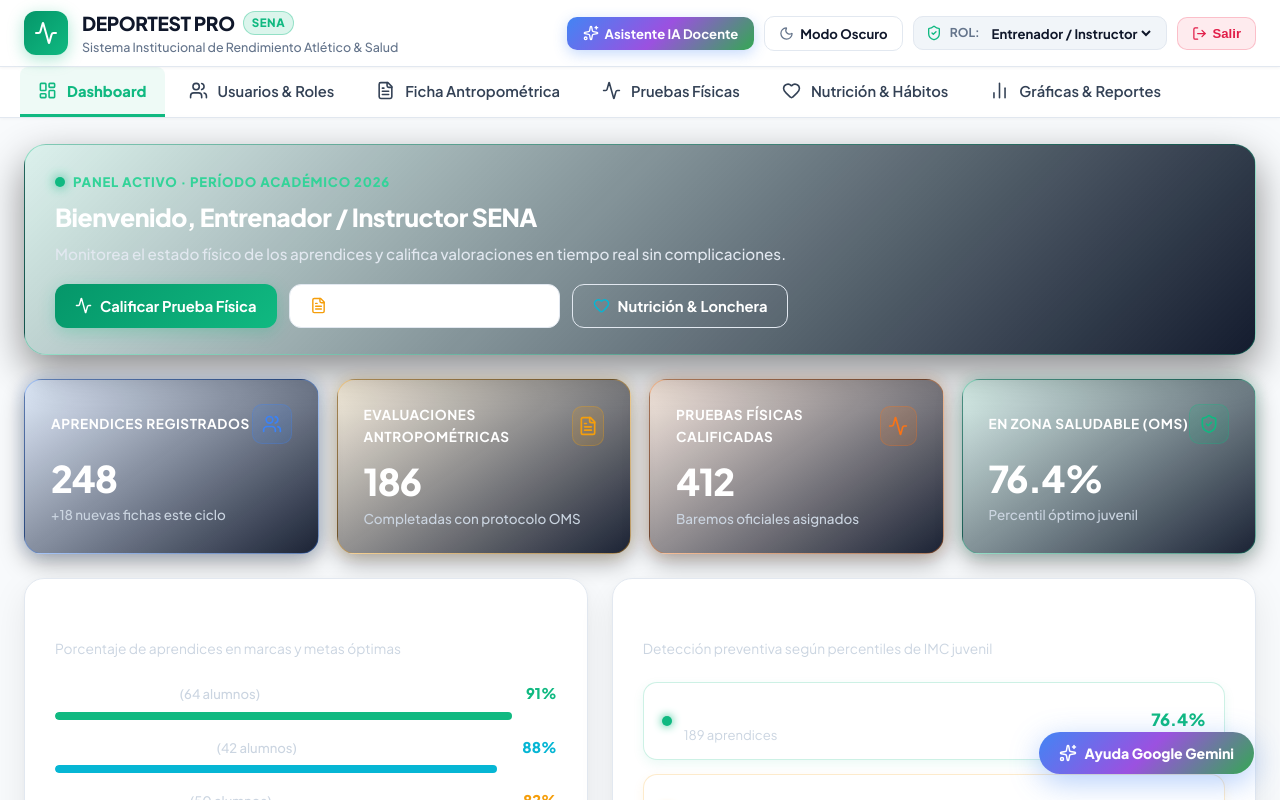
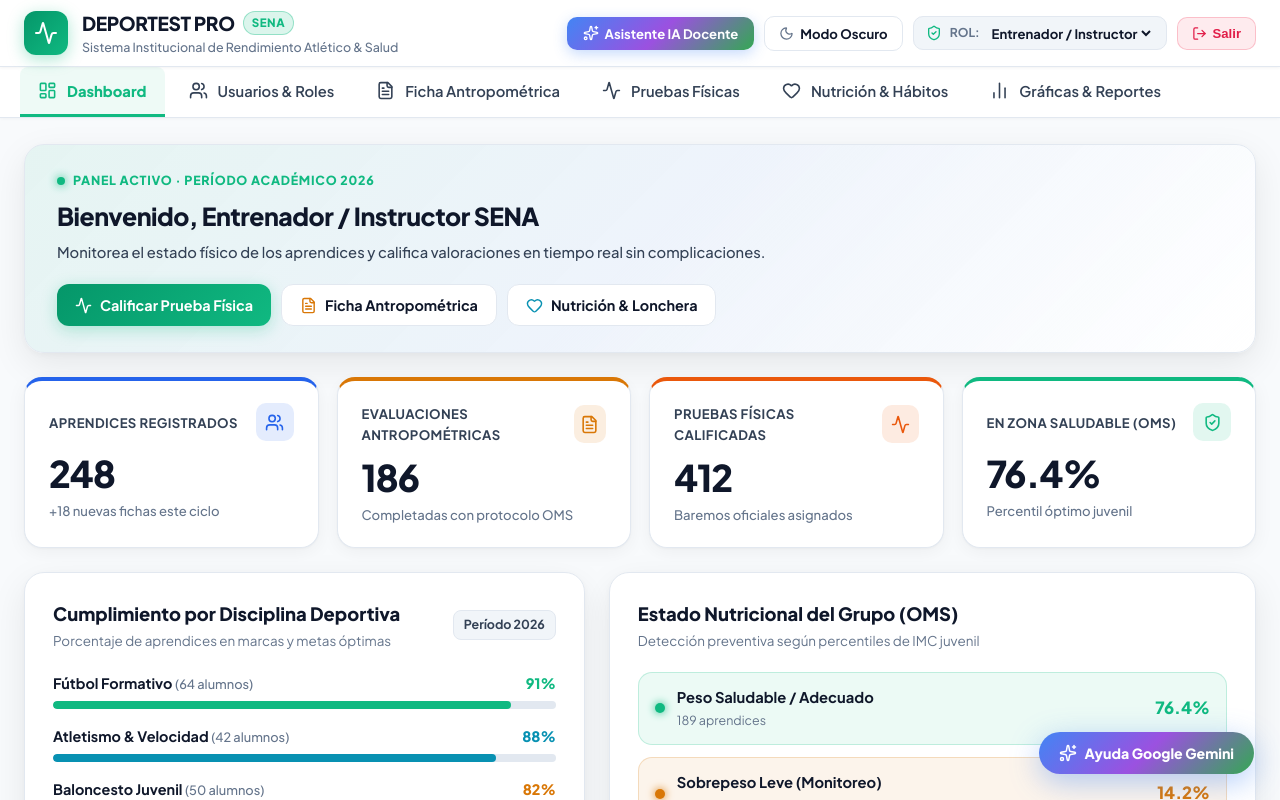
Before and after one commit to walterpinto00/Deportest, a React (Vite) app: page / in a window 1280 px wide. Both pictures are taken after a click on the button "Rol Entrenador". Shown: the top 800 px of the page. Built offline with nearby package versions, Linux system fonts and the light colour scheme; no server answers; the HTML template or start-up script is replaced by a standard one.

Commit message:
fix: corregir contraste de encabezados y botones con texto invisible en Dashboard y Nutricion

```diff
--- a/src/components/tabs/TabDashboard.tsx
+++ b/src/components/tabs/TabDashboard.tsx
@@ -1,6 +1,7 @@
 // ─────────────────────────────────────────────────────────────
 // TabDashboard.tsx — Centro de Mando Atlético & Acciones Rápidas
-// Colores vivos, alta legibilidad, accesos directos y datos pedagógicos claros
+// Diseñado para Docentes: Limpio, Ultra Legible, Sin Textos Invisibles
+// Compatible 100% con Modo Claro Institucional y Modo Oscuro
 // ─────────────────────────────────────────────────────────────
 import React from "react";
 import {
@@ -9,6 +10,10 @@ import {
   FileText,
   ShieldCheck,
   Heart,
+  TrendingUp,
+  CheckCircle2,
+  Calendar,
+  Award,
 } from "lucide-react";
 import { motion, Variants } from "framer-motion";
 
@@ -21,13 +26,13 @@ export function TabDashboard({ onNavigate }: TabDashboardProps) {
     hidden: { opacity: 0 },
     show: {
       opacity: 1,
-      transition: { staggerChildren: 0.06 },
+      transition: { staggerChildren: 0.05 },
     },
   };
 
   const itemVariants: Variants = {
-    hidden: { opacity: 0, y: 10 },
-    show: { opacity: 1, y: 0, transition: { duration: 0.3, ease: "easeOut" } },
+    hidden: { opacity: 0, y: 8 },
+    show: { opacity: 1, y: 0, transition: { duration: 0.25, ease: "easeOut" } },
   };
 
   return (
@@ -38,43 +43,75 @@ export function TabDashboard({ onNavigate }: TabDashboardProps) {
       animate="show"
       style={{ display: "flex", flexDirection: "column", gap: 24 }}
     >
-      {/* ── BANNER HERO DE ACCIONES RÁPIDAS (Lo que un profesor necesita hacer en 1 clic) ── */}
+      {/* ── 1. BANNER HERO LIMPIO Y CLARO (Acciones Rápidas para el Docente) ── */}
       <div
         className="glass-elevated"
         style={{
-          padding: "26px 30px",
-          borderRadius: 22,
-          background: "linear-gradient(135deg, rgba(16, 185, 129, 0.12) 0%, rgba(15, 23, 42, 0.98) 100%)",
-          border: "1px solid rgba(16, 185, 129, 0.35)",
-          boxShadow: "0 16px 40px rgba(0, 0, 0, 0.45)",
+          padding: "26px 32px",
+          borderRadius: 20,
+          background: "linear-gradient(135deg, rgba(16, 185, 129, 0.08) 0%, rgba(59, 130, 246, 0.05) 50%, var(--color-bg-surface) 100%)",
+          border: "1px solid var(--color-border)",
+          boxShadow: "var(--shadow-elevated)",
           display: "flex",
           justifyContent: "space-between",
           alignItems: "center",
           flexWrap: "wrap",
-          gap: 18,
+          gap: 20,
         }}
       >
         <div>
           <div style={{ display: "flex", alignItems: "center", gap: 8, marginBottom: 6 }}>
-            <span style={{ width: 10, height: 10, borderRadius: "50%", background: "#10b981", boxShadow: "0 0 12px #10b981" }} />
-            <span style={{ fontSize: "0.82rem", color: "#34d399", fontWeight: 800, textTransform: "uppercase", letterSpacing: "0.06em" }}>
+            <span
+              style={{
+                width: 8,
+                height: 8,
+                borderRadius: "50%",
+                background: "var(--color-green)",
+                boxShadow: "0 0 10px var(--color-green)",
+              }}
+            />
+            <span
+              style={{
+                fontSize: "0.78rem",
+                color: "var(--color-green)",
+                fontWeight: 800,
+                textTransform: "uppercase",
+                letterSpacing: "0.06em",
+              }}
+            >
               Panel Activo · Período Académico 2026
             </span>
           </div>
-          <h2 style={{ fontSize: "1.55rem", fontWeight: 800, color: "#ffffff", letterSpacing: "-0.02em" }}>
+
+          <h2
+            style={{
+              fontSize: "1.55rem",
+              fontWeight: 800,
+              color: "var(--color-text-primary)",
+              letterSpacing: "-0.02em",
+            }}
+          >
             Bienvenido, Entrenador / Instructor SENA
           </h2>
-          <p style={{ fontSize: "0.95rem", color: "#e2e8f0", marginTop: 4, fontWeight: 500 }}>
+
+          <p
+            style={{
+              fontSize: "0.92rem",
+              color: "var(--color-text-secondary)",
+              marginTop: 4,
+              fontWeight: 500,
+            }}
+          >
             Monitorea el estado físico de los aprendices y califica valoraciones en tiempo real sin complicaciones.
           </p>
         </div>
 
-        {/* Botones de acción rápida con 1 clic y letra grande */}
-        <div style={{ display: "flex", gap: 12, flexWrap: "wrap" }}>
+        {/* Botones de acción rápida con 1 clic (colores visibles y letra contrastante) */}
+        <div style={{ display: "flex", gap: 10, flexWrap: "wrap" }}>
           <button
             className="btn btn-primary"
             onClick={() => onNavigate && onNavigate("pruebas")}
-            style={{ fontSize: "0.92rem", padding: "12px 20px" }}
+            style={{ fontSize: "0.9rem", padding: "11px 18px" }}
           >
             <Activity size={17} />
             <span>Calificar Prueba Física</span>
@@ -83,24 +120,32 @@ export function TabDashboard({ onNavigate }: TabDashboardProps) {
           <button
             className="btn btn-secondary"
             onClick={() => onNavigate && onNavigate("antropometria")}
-            style={{ fontSize: "0.92rem", padding: "12px 20px", color: "#ffffff" }}
+            style={{
+              fontSize: "0.9rem",
+              padding: "11px 18px",
+              color: "var(--color-text-primary)",
+            }}
           >
-            <FileText size={17} color="#f59e0b" />
-            <span>Nueva Ficha Antropométrica</span>
+            <FileText size={17} color="#d97706" />
+            <span>Ficha Antropométrica</span>
           </button>
 
           <button
-            className="btn btn-ghost"
+            className="btn btn-secondary"
             onClick={() => onNavigate && onNavigate("ia")}
-            style={{ fontSize: "0.92rem", padding: "12px 20px", color: "#ffffff" }}
+            style={{
+              fontSize: "0.9rem",
+              padding: "11px 18px",
+              color: "var(--color-text-primary)",
+            }}
           >
-            <Heart size={17} color="#06b6d4" />
+            <Heart size={17} color="#0891b2" />
             <span>Nutrición & Lonchera</span>
           </button>
         </div>
       </div>
 
-      {/* ── 4 TARJETAS KPI DE RESUMEN CON COLORES VIVOS Y LETRA GRANDE ── */}
+      {/* ── 2. CUATRO TARJETAS KPI DE RESUMEN (Limpias, con Números Grandes y Claros) ── */}
       <div
         style={{
           display: "grid",
@@ -114,40 +159,32 @@ export function TabDashboard({ onNavigate }: TabDashboardProps) {
             valor: "248",
             nota: "+18 nuevas fichas este ciclo",
             icon: Users,
-            color: "#3b82f6", // Royal Blue
-            bg: "linear-gradient(145deg, rgba(59, 130, 246, 0.12) 0%, rgba(15, 23, 42, 0.95) 100%)",
-            border: "rgba(59, 130, 246, 0.35)",
-            glow: "rgba(59, 130, 246, 0.2)",
+            color: "#2563eb", // Azul
+            bgIcon: "rgba(37, 99, 235, 0.12)",
           },
           {
             label: "Evaluaciones Antropométricas",
             valor: "186",
             nota: "Completadas con protocolo OMS",
             icon: FileText,
-            color: "#f59e0b", // Amber Gold
-            bg: "linear-gradient(145deg, rgba(245, 158, 11, 0.12) 0%, rgba(15, 23, 42, 0.95) 100%)",
-            border: "rgba(245, 158, 11, 0.35)",
-            glow: "rgba(245, 158, 11, 0.2)",
+            color: "#d97706", // Ámbar
+            bgIcon: "rgba(217, 119, 6, 0.12)",
           },
           {
             label: "Pruebas Físicas Calificadas",
             valor: "412",
             nota: "Baremos oficiales asignados",
             icon: Activity,
-            color: "#f97316", // Athletic Orange
-            bg: "linear-gradient(145deg, rgba(249, 115, 22, 0.12) 0%, rgba(15, 23, 42, 0.95) 100%)",
-            border: "rgba(249, 115, 22, 0.35)",
-            glow: "rgba(249, 115, 22, 0.2)",
+            color: "#ea580c", // Naranja
+            bgIcon: "rgba(234, 88, 12, 0.12)",
           },
           {
             label: "En Zona Saludable (OMS)",
             valor: "76.4%",
             nota: "Percentil óptimo juvenil",
             icon: ShieldCheck,
-            color: "#10b981", // Emerald Green
-            bg: "linear-gradient(145deg, rgba(16, 185, 129, 0.12) 0%, rgba(15, 23, 42, 0.95) 100%)",
-            border: "rgba(16, 185, 129, 0.35)",
-            glow: "rgba(16, 185, 129, 0.2)",
+            color: "#10b981", // Verde SENA
+            bgIcon: "rgba(16, 185, 129, 0.12)",
           },
         ].map((kpi, i) => {
           const Icon = kpi.icon;
@@ -157,42 +194,65 @@ export function TabDashboard({ onNavigate }: TabDashboardProps) {
               variants={itemVariants}
               whileHover={{ y: -3 }}
               style={{
-                padding: "24px 26px",
+                padding: "22px 24px",
                 borderRadius: 18,
-                background: kpi.bg,
-                border: `1px solid ${kpi.border}`,
-                boxShadow: `0 8px 24px rgba(0, 0, 0, 0.35), 0 0 16px ${kpi.glow}`,
+                background: "var(--color-bg-surface)",
+                border: "1px solid var(--color-border)",
+                borderTop: `4px solid ${kpi.color}`,
+                boxShadow: "var(--shadow-card)",
                 display: "flex",
                 flexDirection: "column",
-                gap: 14,
+                gap: 12,
               }}
             >
               <div style={{ display: "flex", justifyContent: "space-between", alignItems: "center" }}>
-                <span style={{ fontSize: "0.85rem", fontWeight: 700, color: "#ffffff", textTransform: "uppercase", letterSpacing: "0.04em" }}>
+                <span
+                  style={{
+                    fontSize: "0.82rem",
+                    fontWeight: 700,
+                    color: "var(--color-text-secondary)",
+                    textTransform: "uppercase",
+                    letterSpacing: "0.03em",
+                  }}
+                >
                   {kpi.label}
                 </span>
                 <div
                   style={{
-                    width: 40,
-                    height: 40,
+                    width: 38,
+                    height: 38,
                     borderRadius: 10,
-                    background: `${kpi.color}25`,
-                    border: `1px solid ${kpi.color}45`,
+                    background: kpi.bgIcon,
                     display: "flex",
                     alignItems: "center",
                     justifyContent: "center",
                     color: kpi.color,
                   }}
                 >
-                  <Icon size={20} />
+                  <Icon size={19} />
                 </div>
               </div>
 
               <div>
-                <div style={{ fontSize: "2.3rem", fontWeight: 800, color: "#ffffff", letterSpacing: "-0.03em", lineHeight: 1.1 }}>
+                <div
+                  style={{
+                    fontSize: "2.3rem",
+                    fontWeight: 900,
+                    color: "var(--color-text-primary)",
+                    letterSpacing: "-0.03em",
+                    lineHeight: 1.1,
+                  }}
+                >
                   {kpi.valor}
                 </div>
-                <div style={{ fontSize: "0.84rem", color: "#cbd5e1", marginTop: 6, fontWeight: 500 }}>
+                <div
+                  style={{
+                    fontSize: "0.82rem",
+                    color: "var(--color-text-muted)",
+                    marginTop: 6,
+                    fontWeight: 500,
+                  }}
+                >
                   {kpi.nota}
                 </div>
               </div>
@@ -201,46 +261,56 @@ export function TabDashboard({ onNavigate }: TabDashboardProps) {
         })}
       </div>
 
-      {/* ── RENDIMIENTO POR DISCIPLINA & SEMÁFORO OMS ── */}
-      <div style={{ display: "grid", gridTemplateColumns: "1.4fr 1.6fr", gap: 24 }}>
+      {/* ── 3. RENDIMIENTO POR DISCIPLINA & ESTADO NUTRICIONAL OMS ── */}
+      <div style={{ display: "grid", gridTemplateColumns: "1.3fr 1.5fr", gap: 24 }}>
         {/* Rendimiento por Deporte */}
         <motion.div
           variants={itemVariants}
           className="glass-elevated"
-          style={{ padding: "26px 30px", borderRadius: 20 }}
+          style={{ padding: "26px 28px", borderRadius: 20 }}
         >
-          <div style={{ display: "flex", justifyContent: "space-between", alignItems: "center", marginBottom: 22 }}>
+          <div style={{ display: "flex", justifyContent: "space-between", alignItems: "center", marginBottom: 20 }}>
             <div>
-              <h3 style={{ fontSize: "1.2rem", fontWeight: 800, color: "#ffffff" }}>
+              <h3 style={{ fontSize: "1.15rem", fontWeight: 800, color: "var(--color-text-primary)" }}>
                 Cumplimiento por Disciplina Deportiva
               </h3>
-              <p style={{ fontSize: "0.86rem", color: "#cbd5e1", marginTop: 2 }}>
+              <p style={{ fontSize: "0.84rem", color: "var(--color-text-muted)", marginTop: 2 }}>
                 Porcentaje de aprendices en marcas y metas óptimas
               </p>
             </div>
-            <span style={{ fontSize: "0.8rem", padding: "4px 10px", borderRadius: 8, background: "rgba(255, 255, 255, 0.08)", color: "#ffffff", fontWeight: 700 }}>
-              Período Actual
+            <span
+              style={{
+                fontSize: "0.78rem",
+                padding: "4px 10px",
+                borderRadius: 8,
+                background: "var(--color-bg-card)",
+                color: "var(--color-text-secondary)",
+                fontWeight: 700,
+                border: "1px solid var(--color-border)",
+              }}
+            >
+              Período 2026
             </span>
           </div>
 
           <div style={{ display: "flex", flexDirection: "column", gap: 16 }}>
             {[
               { dep: "Fútbol Formativo", pct: 91, count: "64 alumnos", color: "#10b981" },
-              { dep: "Atletismo & Velocidad", pct: 88, count: "42 alumnos", color: "#06b6d4" },
-              { dep: "Baloncesto Juvenil", pct: 82, count: "50 alumnos", color: "#f59e0b" },
-              { dep: "Voleibol Escolar", pct: 79, count: "48 alumnos", color: "#8b5cf6" },
-              { dep: "Acondicionamiento General", pct: 85, count: "44 alumnos", color: "#34d399" },
+              { dep: "Atletismo & Velocidad", pct: 88, count: "42 alumnos", color: "#0891b2" },
+              { dep: "Baloncesto Juvenil", pct: 82, count: "50 alumnos", color: "#d97706" },
+              { dep: "Voleibol Escolar", pct: 79, count: "48 alumnos", color: "#7c3aed" },
+              { dep: "Acondicionamiento General", pct: 85, count: "44 alumnos", color: "#059669" },
             ].map((d, i) => (
               <div key={i}>
-                <div style={{ display: "flex", justifyContent: "space-between", fontSize: "0.92rem", marginBottom: 6 }}>
-                  <span style={{ fontWeight: 700, color: "#ffffff" }}>
-                    {d.dep} <span style={{ color: "#cbd5e1", fontSize: "0.82rem", fontWeight: 500 }}>({d.count})</span>
+                <div style={{ display: "flex", justifyContent: "space-between", fontSize: "0.9rem", marginBottom: 6 }}>
+                  <span style={{ fontWeight: 700, color: "var(--color-text-primary)" }}>
+                    {d.dep} <span style={{ color: "var(--color-text-muted)", fontSize: "0.8rem", fontWeight: 500 }}>({d.count})</span>
                   </span>
                   <span style={{ fontWeight: 800, color: d.color }}>
                     {d.pct}%
                   </span>
                 </div>
-                <div style={{ height: 8, borderRadius: 99, background: "rgba(255, 255, 255, 0.08)", overflow: "hidden" }}>
+                <div style={{ height: 8, borderRadius: 99, background: "var(--color-border)", overflow: "hidden" }}>
                   <div style={{ width: `${d.pct}%`, height: "100%", background: d.color, borderRadius: 99 }} />
                 </div>
               </div>
@@ -252,42 +322,46 @@ export function TabDashboard({ onNavigate }: TabDashboardProps) {
         <motion.div
           variants={itemVariants}
           className="glass-elevated"
-          style={{ padding: "26px 30px", borderRadius: 20 }}
+          style={{ padding: "26px 28px", borderRadius: 20 }}
         >
-          <div style={{ marginBottom: 22 }}>
-            <h3 style={{ fontSize: "1.2rem", fontWeight: 800, color: "#ffffff" }}>
+          <div style={{ marginBottom: 20 }}>
+            <h3 style={{ fontSize: "1.15rem", fontWeight: 800, color: "var(--color-text-primary)" }}>
               Estado Nutricional del Grupo (OMS)
             </h3>
-            <p style={{ fontSize: "0.86rem", color: "#cbd5e1", marginTop: 2 }}>
+            <p style={{ fontSize: "0.84rem", color: "var(--color-text-muted)", marginTop: 2 }}>
               Detección preventiva según percentiles de IMC juvenil
             </p>
           </div>
 
-          <div style={{ display: "flex", flexDirection: "column", gap: 14 }}>
+          <div style={{ display: "flex", flexDirection: "column", gap: 12 }}>
             {[
               {
                 rango: "Peso Saludable / Adecuado",
                 pct: "76.4%",
                 alumnos: "189 aprendices",
                 color: "#10b981",
+                bg: "rgba(16, 185, 129, 0.08)",
               },
               {
                 rango: "Sobrepeso Leve (Monitoreo)",
                 pct: "14.2%",
                 alumnos: "35 aprendices",
-                color: "#f59e0b",
+                color: "#d97706",
+                bg: "rgba(217, 119, 6, 0.08)",
               },
               {
                 rango: "Bajo Peso (Orientación)",
                 pct: "6.8%",
                 alumnos: "17 aprendices",
-                color: "#3b82f6",
+                color: "#2563eb",
+                bg: "rgba(37, 99, 235, 0.08)",
               },
               {
                 rango: "Riesgo de Obesidad",
                 pct: "2.6%",
                 alumnos: "7 aprendices",
-                color: "#f43f5e",
+                color: "#e11d48",
+                bg: "rgba(225, 29, 72, 0.08)",
               },
             ].map((st, i) => (
               <div
@@ -296,20 +370,19 @@ export function TabDashboard({ onNavigate }: TabDashboardProps) {
                   display: "flex",
                   justifyContent: "space-between",
                   alignItems: "center",
-                  padding: "14px 18px",
+                  padding: "13px 16px",
                   borderRadius: 14,
-                  background: "rgba(255, 255, 255, 0.04)",
+                  background: st.bg,
                   border: `1px solid ${st.color}35`,
-                  boxShadow: `0 4px 12px ${st.color}15`,
                 }}
               >
                 <div style={{ display: "flex", alignItems: "center", gap: 12 }}>
-                  <div style={{ width: 10, height: 10, borderRadius: "50%", background: st.color, boxShadow: `0 0 10px ${st.color}` }} />
+                  <div style={{ width: 10, height: 10, borderRadius: "50%", background: st.color, boxShadow: `0 0 8px ${st.color}` }} />
                   <div>
-                    <div style={{ fontSize: "0.95rem", fontWeight: 700, color: "#ffffff" }}>
+                    <div style={{ fontSize: "0.92rem", fontWeight: 700, color: "var(--color-text-primary)" }}>
                       {st.rango}
                     </div>
-                    <div style={{ fontSize: "0.82rem", color: "#cbd5e1", marginTop: 2 }}>
+                    <div style={{ fontSize: "0.78rem", color: "var(--color-text-muted)", marginTop: 2 }}>
                       {st.alumnos}
                     </div>
                   </div>
--- a/src/components/tabs/TabGraficas.tsx
+++ b/src/components/tabs/TabGraficas.tsx
@@ -140,7 +140,7 @@ export function TabGraficas({ role }: TabGraficasProps) {
                   <Icon size={14} />
                 </div>
               </div>
-              <div style={{ fontSize: "1.75rem", fontWeight: 800, color: "#ffffff", marginTop: 8, letterSpacing: "-0.02em" }}>
+              <div style={{ fontSize: "1.75rem", fontWeight: 800, color: "var(--color-text-primary)", marginTop: 8, letterSpacing: "-0.02em" }}>
                 {s.value}
               </div>
               <div style={{ fontSize: "0.72rem", color: "var(--color-text-secondary)", marginTop: 2 }}>
--- a/src/components/tabs/TabUsuarios.tsx
+++ b/src/components/tabs/TabUsuarios.tsx
@@ -94,7 +94,7 @@ export function TabUsuarios({ onSave }: TabUsuariosProps) {
         ].map((s) => (
           <div key={s.label} className="glass" style={{ padding: "18px 20px" }}>
             <div style={{ fontSize: "0.72rem", fontWeight: 600, textTransform: "uppercase", letterSpacing: "0.04em", color: "var(--color-text-muted)" }}>{s.label}</div>
-            <div style={{ fontSize: "1.85rem", fontWeight: 800, color: "#ffffff", marginTop: 4, letterSpacing: "-0.02em" }}>{s.value}</div>
+            <div style={{ fontSize: "1.85rem", fontWeight: 800, color: "var(--color-text-primary)", marginTop: 4, letterSpacing: "-0.02em" }}>{s.value}</div>
             <div style={{ fontSize: "0.72rem", color: "var(--color-text-secondary)", marginTop: 2 }}>{s.sub}</div>
           </div>
         ))}
```
Also changed, not shown: src/components/tabs/TabNutricionAI.tsx (+54 -55 lines), src/components/tabs/TabPruebas.tsx (+116 -129 lines).
